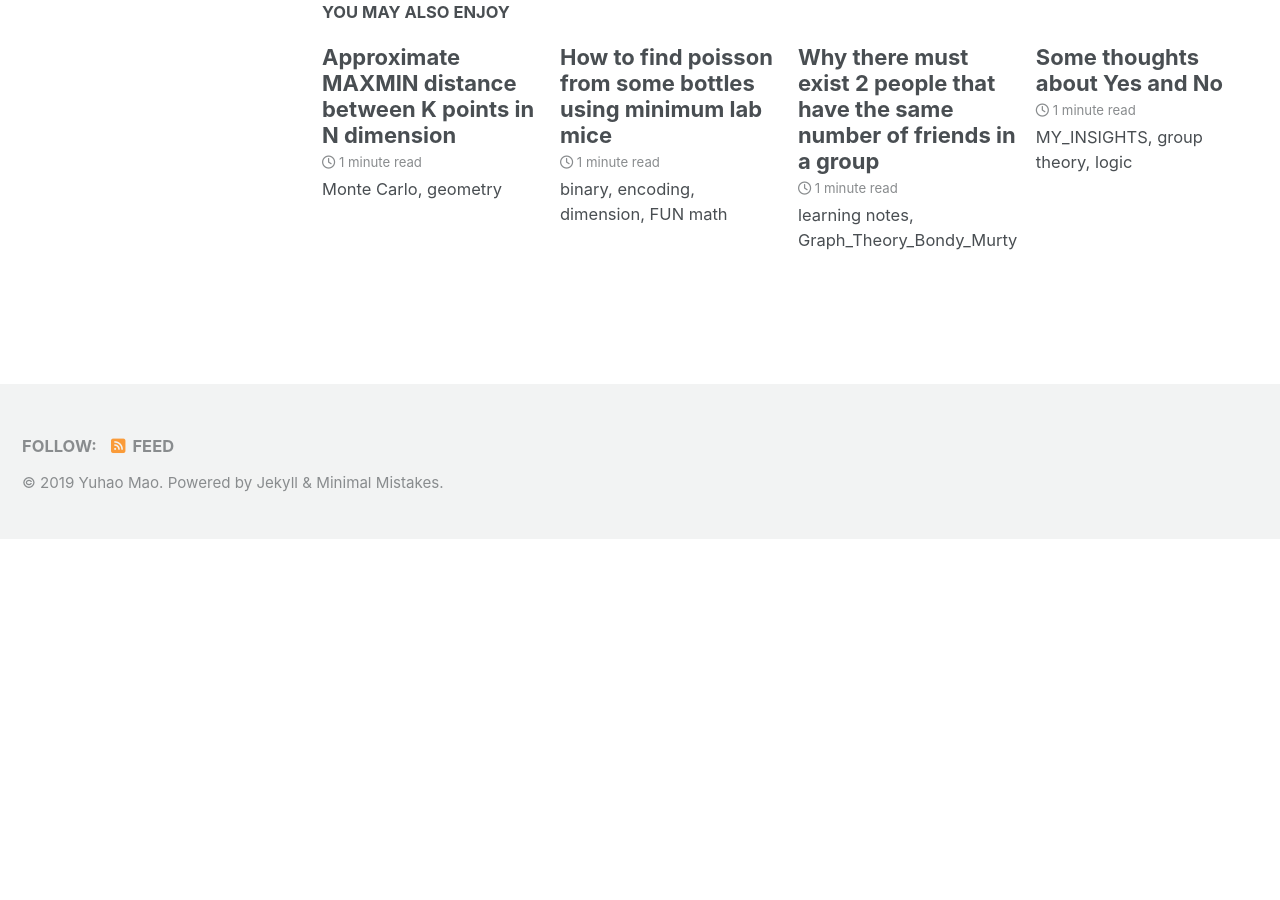
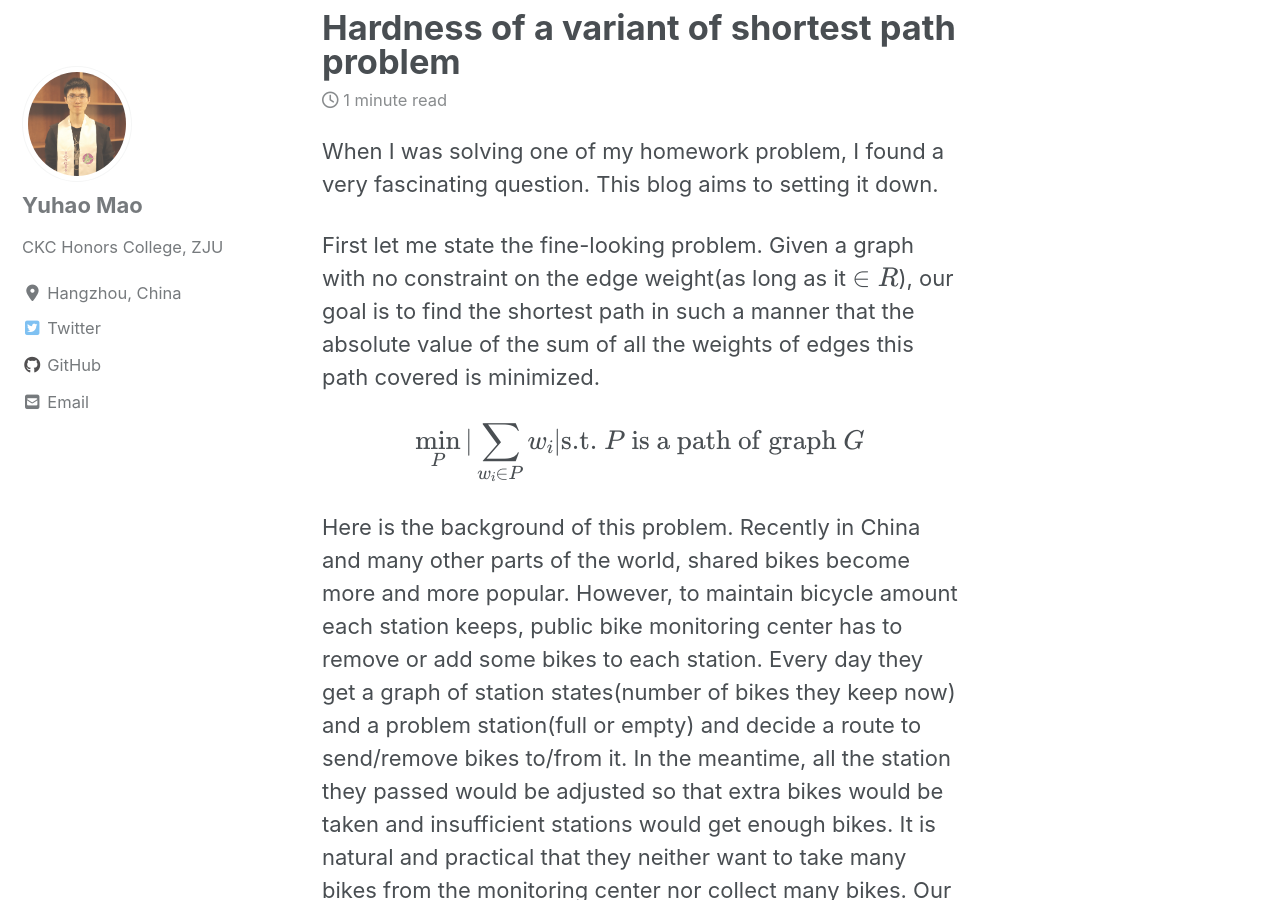
Before and after one commit to AlgebraLoveme/AlgebraLoveme.github.io, a Jekyll site: the page built from _posts/2019-11-21-Hardness_of_a_variant_of_Shortest_Path.md, in a window 1280 px wide and 900 px high, scrolled down 998 px. Built offline with Jekyll 4.4.1, drawn with Linux system fonts in a browser that asks for light colours; cached includes are drawn as plain includes; nearby versions of some CDN libraries; formulas are drawn with MathJax 3; before the commit the page ends 1537 px from its top, so only the background shows below that; some of the changed text lies outside the part shown.

Commit message:
Update 2019-11-21-Hardness_of_a_variant_of_Shortest_Path.md

```diff
--- a/_posts/2019-11-21-Hardness_of_a_variant_of_Shortest_Path.md
+++ b/_posts/2019-11-21-Hardness_of_a_variant_of_Shortest_Path.md
@@ -1,6 +1,29 @@
+---
+title: "Hardness of a variant of shortest path problem"
+author_profile: true
+permalink: /MY_INSIGHTS/2019-11-21-Hardness_of_a_variant_of_Shortest_Path/
+date: 2019-11-21
+tags: [complexity theory]
+mathjax: "true"
+header:
+    image: "/imgs/thoughts2.jpg"
+excerpt: "MY_INSIGHTS, complexity theory"
+---
 
 When I was solving one of my homework problem, I found a very fascinating question. This blog aims to setting it down.
 
-First let me state the fine-looking problem. Given a graph with no constraint on the edge weight(as long as it $\in R$)
+First let me state the fine-looking problem. Given a graph with no constraint on the edge weight(as long as it $\in R$), our goal is to find the shortest path in such a manner that the absolute value of the sum of all the weights of edges this path covered is minimized.
 
-Here is the background of this problem.
+$$
+\min_{P} |\sum_{w_i \in P} w_i|\\
+\text{s.t. $P$ is a path of graph $G$}
+$$
+
+Here is the background of this problem. Recently in China and many other parts of the world, shared bikes become more and more popular. However, to maintain bicycle amount each station keeps, public bike monitoring center has to remove or add some bikes to each station. Every day they get a graph of station states(number of bikes they keep now) and a problem station(full or empty) and decide a route to send/remove bikes to/from it. In the meantime, all the station they passed would be adjusted so that extra bikes would be taken and insufficient stations would get enough bikes. It is natural and practical that they neither want to take many bikes from the monitoring center nor collect many bikes. Our problem is how to decide such a route.
+
+Unfortunately, this blog proves that our problem is NP-hard. There are some preliminaries you have to know about this proof.
+
+1. The set division problem. This problem requires to divide a set of positive numbers into two groups so that the sum of each group is exactly hale of the total sum. This problem is proven to be NP-hard.
+2. The variant of set division. This problem requires the same but wants the difference of those sums to be as small as possible. Since if we have a polynomial time algorithm to solve this problem, then we would know whether the set division problem is solvable and get a solution if so, this variant is also NP-hard.
+
+Our proof follows to construct a subproblem of the bike problem to be equivalent to the variant of set division problem. Let $W = \frac{1}{2}sum(S)$, where $S = \{a_i \text{ for some }i\}$ is an arbitrary set of positive numbers. Take $w_0 = -W$ to be the weight of the start point and $w_i = a_i$
```
